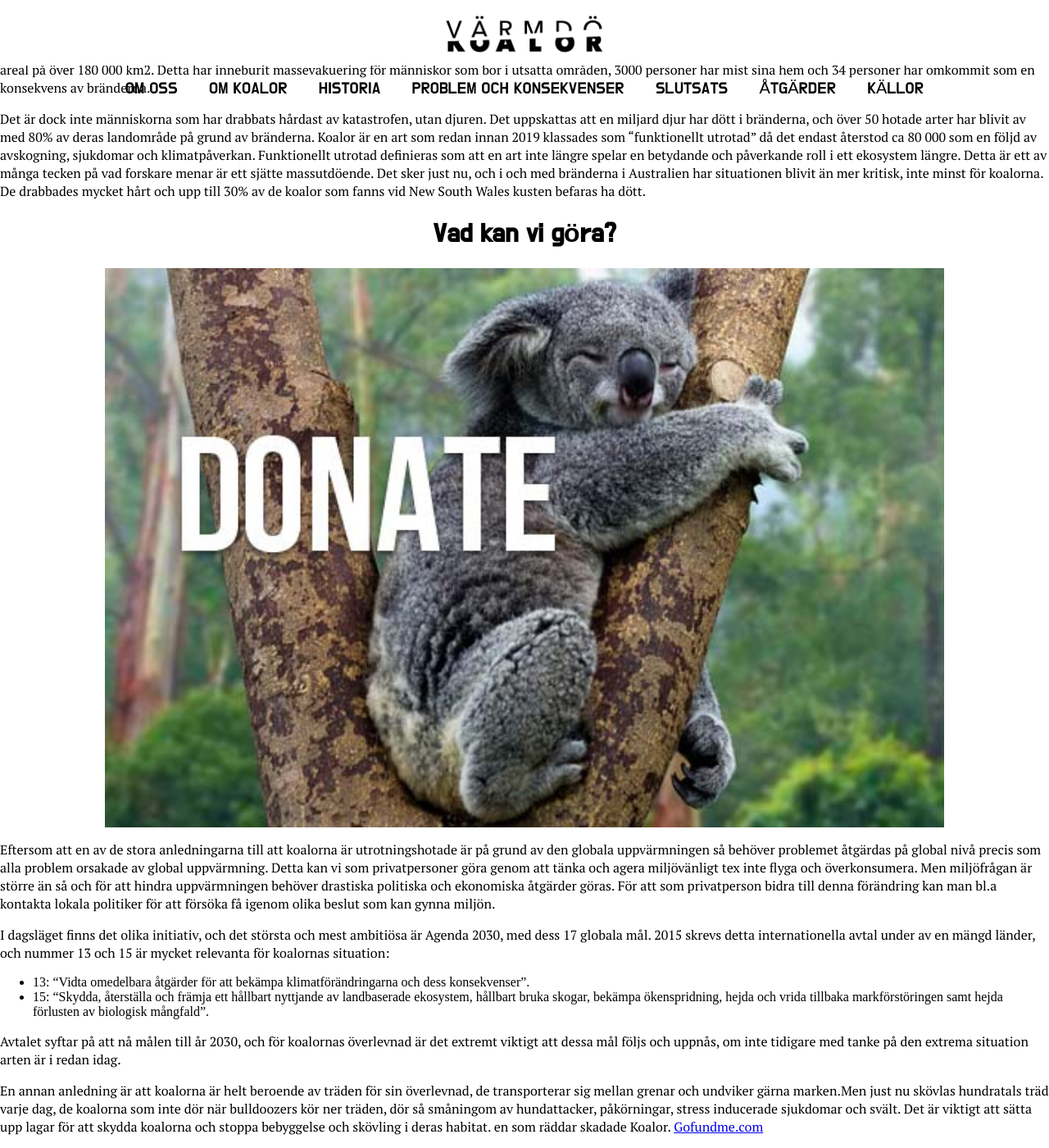
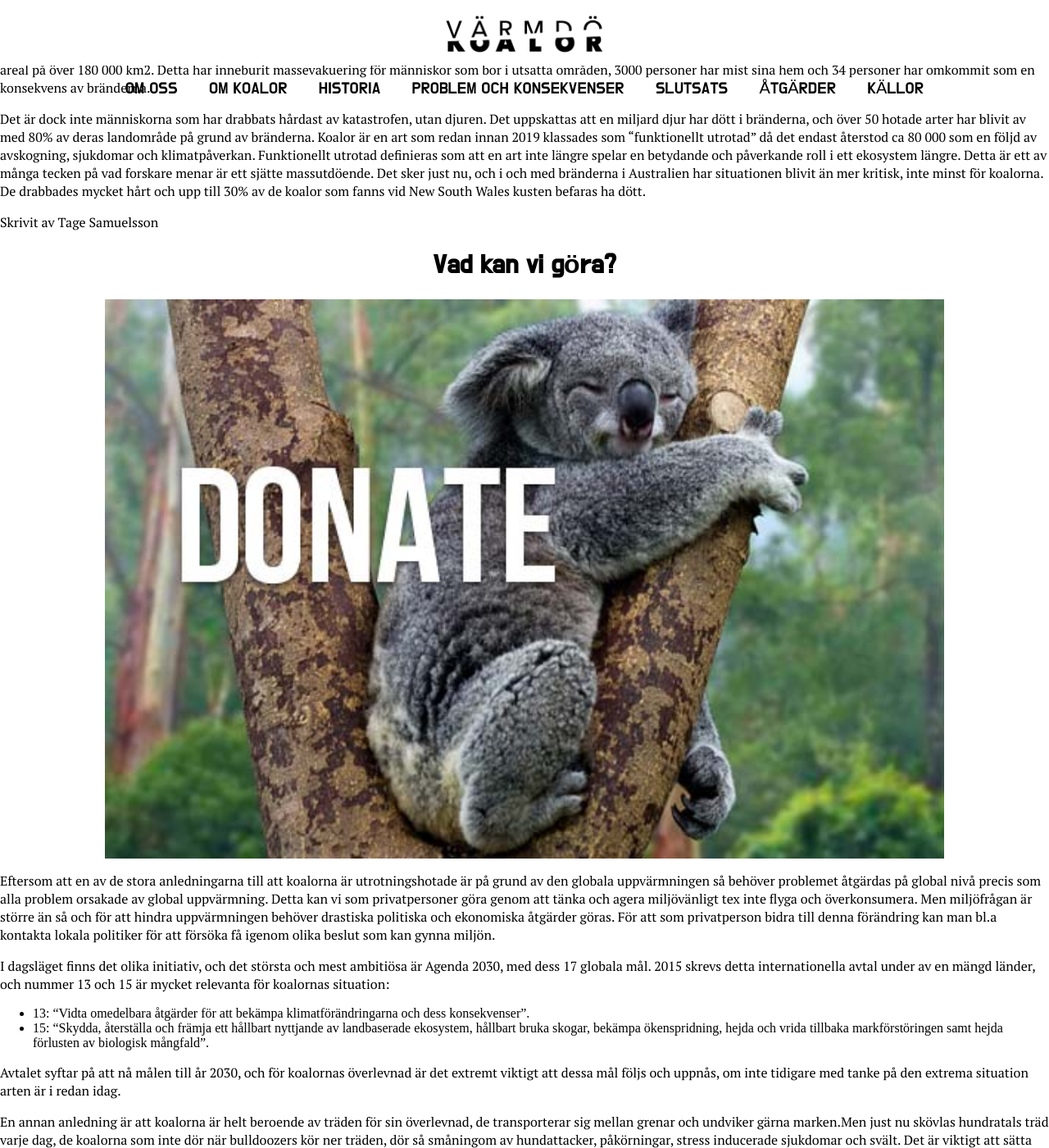
Before and after one commit to limbero/stackars-koalorna, a Jekyll site: the page built from _atgarder/atgarder.md, in a window 1280 px wide and 1400 px high, scrolled down 561 px. Shown: the whole window at 82% size. Built offline with Jekyll 4.4.1, drawn with Linux system fonts in a browser that asks for light colours; comment, search, counter and statistics services are not loaded; some of the changed text lies outside the part shown.

Commit message:
Update atgarder.md

```diff
--- a/_atgarder/atgarder.md
+++ b/_atgarder/atgarder.md
@@ -5,6 +5,8 @@
 Bränder har härjat i Australien sedan september 2019, i staten New South Wales på östkusten av Australien. Bränderna kom att sprida sig till alla 6 stater, ett brandområde med en areal på över 180 000 km2. Detta har inneburit massevakuering för människor som bor i utsatta områden, 3000 personer har mist sina hem och 34 personer har omkommit som en konsekvens av bränderna.
 
 Det är dock inte människorna som har drabbats hårdast av katastrofen, utan djuren. Det uppskattas att en miljard djur har dött i bränderna, och över 50 hotade arter har blivit av med 80% av deras landområde på grund av bränderna. Koalor är en art som redan innan 2019 klassades som “funktionellt utrotad” då det endast återstod ca 80 000 som en följd av avskogning, sjukdomar och klimatpåverkan. Funktionellt utrotad definieras som att en art inte längre spelar en betydande och påverkande roll i ett ekosystem längre. Detta är ett av många tecken på vad forskare menar är ett sjätte massutdöende. Det sker just nu, och i och med bränderna i Australien har situationen blivit än mer kritisk, inte minst för koalorna. De drabbades mycket hårt och upp till 30% av de koalor som fanns vid New South Wales kusten befaras ha dött.
+
+Skrivit av Tage Samuelsson
 
 # Vad kan vi göra?
 <img alt="Bild på koala med uppmaningen att donera" src="{{ site.baseurl }}/assets/Donatakoalas.jpg" style="width: 80%; display: block; margin: 0 auto;">
@@ -25,3 +27,5 @@
  Men för att på kort sikt hjälpa koalorna i den klimat situation vi sitter i idag så krävs det att vi samarbetar med organisationer i Australien och donerar pengar för att de ska kunna fortsätta arbetet med att rädda koalorna. Det finns flera organisationer som jobbar med just detta.
 WWF sköter en insamling där man kan “adoptera” en koala och på så sätt hjälpa skadade koalor att bli friska på sjukhus och sedan släppas ut i naturen igen.
 [WWF:s donationsida](https://donate.wwf.org.au/donate/one-off-donation/help-koalas#gs.1fsc0w)
+
+Skrivit av Junie Avalos Friberg
```
